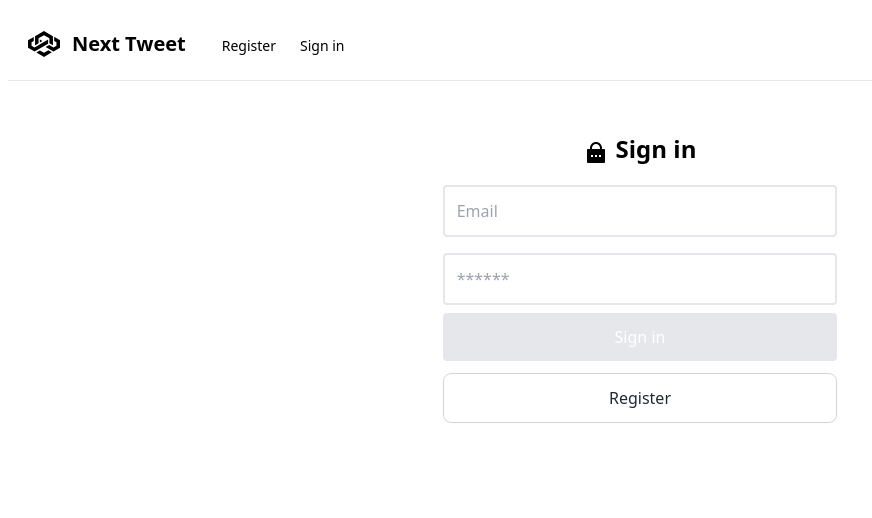
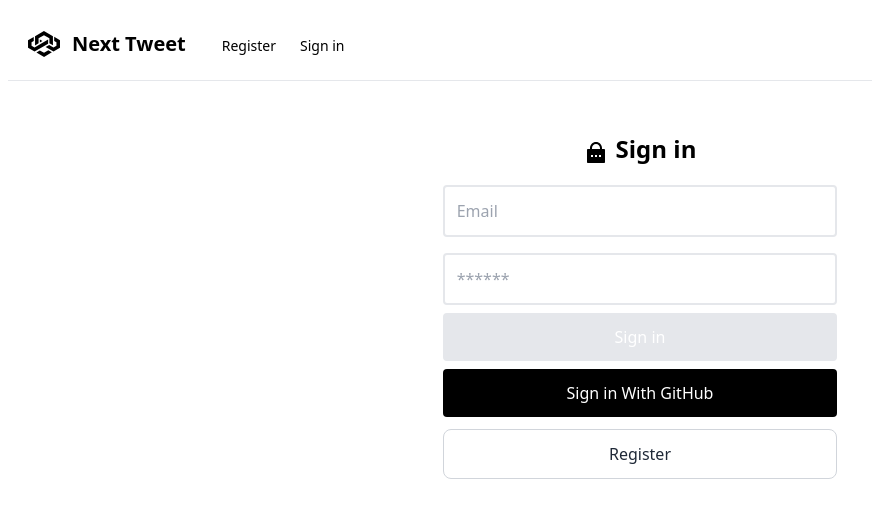
Before and after one commit to trungdung70199/next_tweet, a Next.js app in the folder client/: page /auth/login in a window 1280 px wide. Shown: the top 518 px of the page, without its empty margins (0-872 px from the left). Built offline with nearby package versions, Linux system fonts and the light colour scheme.

Commit message:
update page

```diff
--- a/client/app/auth/login/page.tsx
+++ b/client/app/auth/login/page.tsx
@@ -4,7 +4,8 @@
 import Input from "@/app/components/Input";
 import { RiLockPasswordFill } from "react-icons/ri";
 import { useContext, useEffect, useState } from "react";
-import { getUser, signIn, updateAccessToken } from "@/app/services/UserService";
+// import { getUser, signIn, updateAccessToken } from "@/app/services/UserService";
+import { signIn } from "next-auth/react";
 import { useRouter } from "next/navigation";
 import FormError from "@/app/components/FormError";
 import UserContext from "@/app/context/UserContext";
@@ -21,34 +22,46 @@
     const [error, setError] = useState({ auth: "" })
     const [isLoading, setIsLoading] = useState<boolean>(false);
 
+    //NextAuth Sign in
     const auth = async () => {
         setIsLoading(true);
+        await signIn("credentials", { email, password })
+    }
 
-        console.log(email, password)
-        // APIにデータ送信
-        const result = await signIn({ email, password })
-        // エラー設定
-        if (!result || result.error) {
-            setError(result?.error || { auth: "Internal Error!" })
-            console.log(result?.error)
-        } else {
-            const token = result?.access_token;
-            if (!token) return;
+    const githubAuth = async () => {
+        setIsLoading(true);
+        await signIn("github");
+    }
 
-            //Cookie にアクセストークンを保存
-            await updateAccessToken(token);
+    // Original Sign in
+    // const auth = async () => {
+    //     setIsLoading(true);
 
-            //ユーザ設定
-            const user = await getUser(token);
-            await setUser(user)
+    //     console.log(email, password)
+    //     // APIにデータ送信
+    //     const result = await signIn({ email, password })
+    //     // エラー設定
+    //     if (!result || result.error) {
+    //         setError(result?.error || { auth: "Internal Error!" })
+    //         console.log(result?.error)
+    //     } else {
+    //         const token = result?.access_token;
+    //         if (!token) return;
 
-            //トップページにリダイレクト
-            router.push('/');
-            setIsLoading(false);
-            return;
-        }
-        setIsLoading(false);
-    }
+    //         //Cookie にアクセストークンを保存
+    //         await updateAccessToken(token);
+
+    //         //ユーザ設定
+    //         const user = await getUser(token);
+    //         await setUser(user)
+
+    //         //トップページにリダイレクト
+    //         router.push('/');
+    //         setIsLoading(false);
+    //         return;
+    //     }
+    //     setIsLoading(false);
+    // }
 
     const disabled = () => !(email && password)
 
@@ -82,6 +95,10 @@
                             disabled={disabled()}
                         />
 
+                        <ClickButton
+                            label="Sign in With GitHub"
+                            onClick={githubAuth}
+                        />
                         <LinkButton
                             href="/auth/regist"
                             label="Register"
```
Also changed, not shown: client/app/api/auth/route.ts (added), 1 other file (tests, documents, lock files or other folders).
